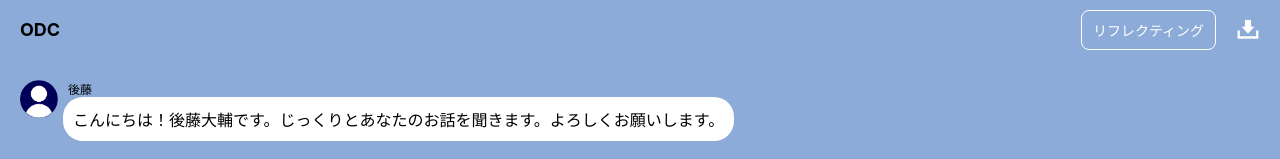
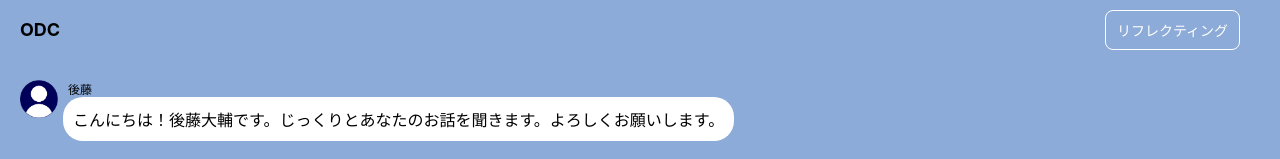
Before and after one commit to Maito-Funakoshi/reactailwind, a React (Vite) app: page / in a window 1280 px wide. Shown: the top 159 px of the page. Built offline with nearby package versions, Linux system fonts and the light colour scheme; no server answers; the HTML template or start-up script is replaced by a standard one.

Commit message:
ログボタン削除

```diff
--- a/src/Header.jsx
+++ b/src/Header.jsx
@@ -30,7 +30,7 @@ const Header = ({ messages, inputAble, setInputAble}) => {
         <button className="reflect-btn" onClick={reflect}>
           リフレクティング
         </button>
-        <button className="download" onClick={handleGetLog}><img src={downloadIcon} alt="ダウンロード" /></button>
+        {/* <button className="download" onClick={handleGetLog}><img src={downloadIcon} alt="ダウンロード" /></button> */}
       </h1>
     </header>
   );
```
